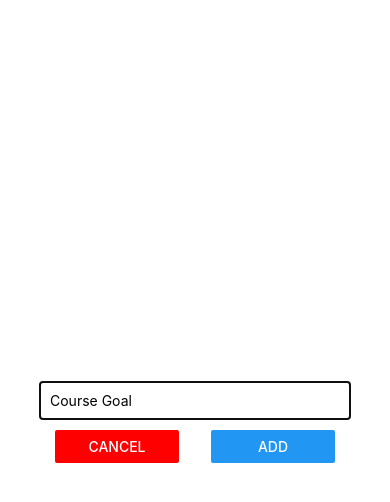
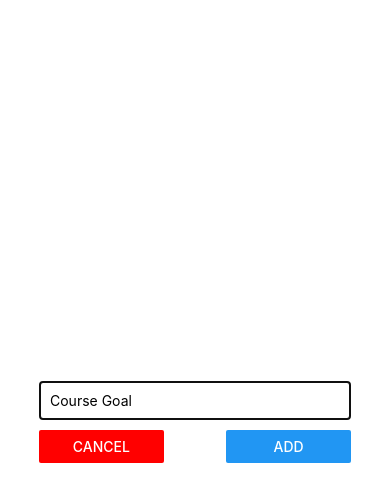
Before and after one commit to benjewman/React-Native-Complete-Guide, a React Native app: screen / in a window 390 px wide. Both pictures are taken after a click on the button "ADD NEW GOAL". Shown: the top 502 px of the page. Built offline with nearby package versions, Linux system fonts and the light colour scheme.

Commit message:
Change layout of button container in GoalInput

```diff
--- a/components/GoalInput.js
+++ b/components/GoalInput.js
@@ -23,10 +23,10 @@ const GoalInput = props => {
                 style={styles.input}
                 />
                 <View style={styles.buttonContainer}>
-                    <View style={styles.button}>
+                    <View style={styles.buttons}>
                         <Button title='CANCEL' color='red' onPress={props.onCancel}/>
                     </View>
-                    <View style={styles.button}>
+                    <View style={styles.buttons}>
                         <Button onPress={addGoalHandler} title="ADD" />
                     </View>
                 </View>
@@ -50,10 +50,10 @@ const styles = StyleSheet.create({
     },
     buttonContainer: {
         flexDirection: 'row',
-        justifyContent: 'space-around',
+        justifyContent: 'space-between',
         width: '80%'
     },
-    button: {
+    buttons: {
         width: '40%'
     }
 })
```
